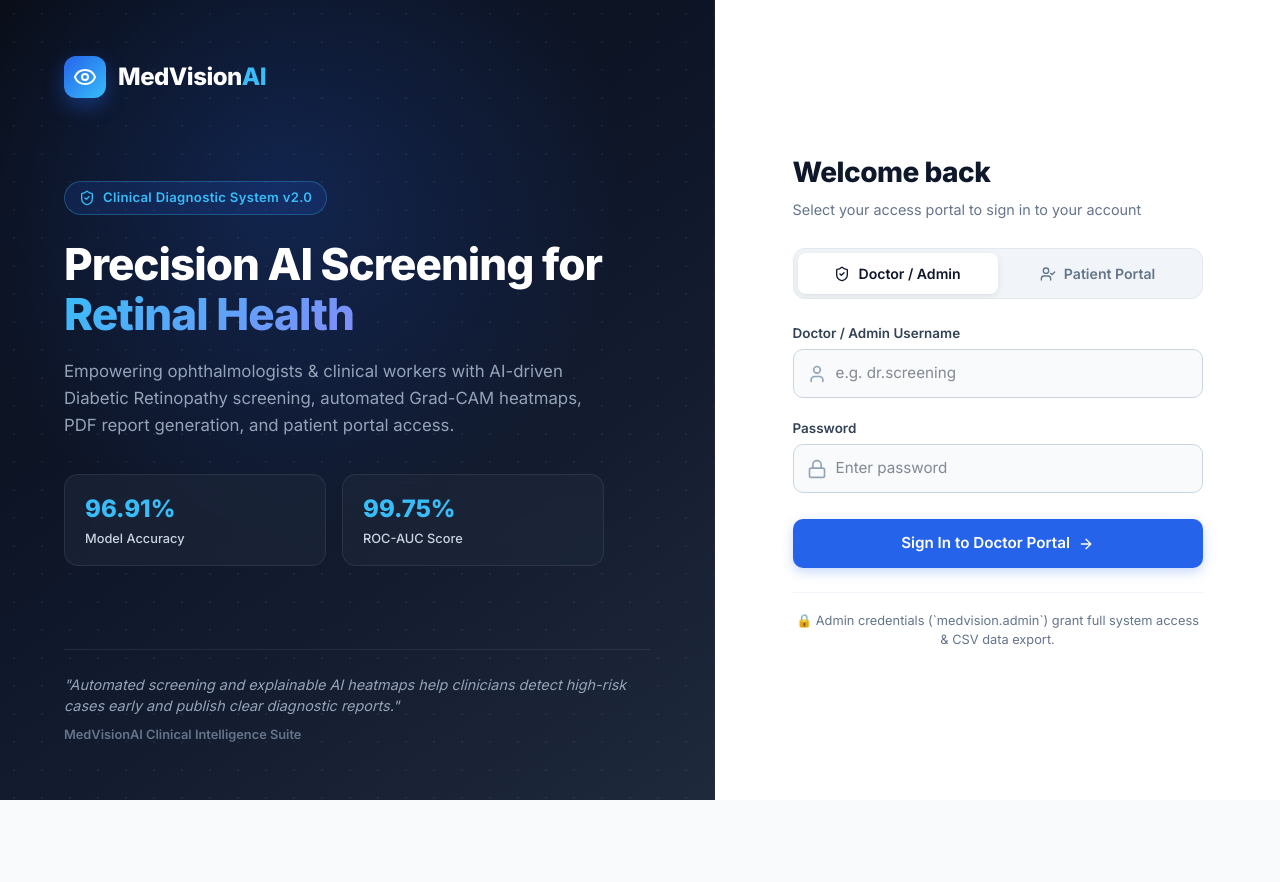
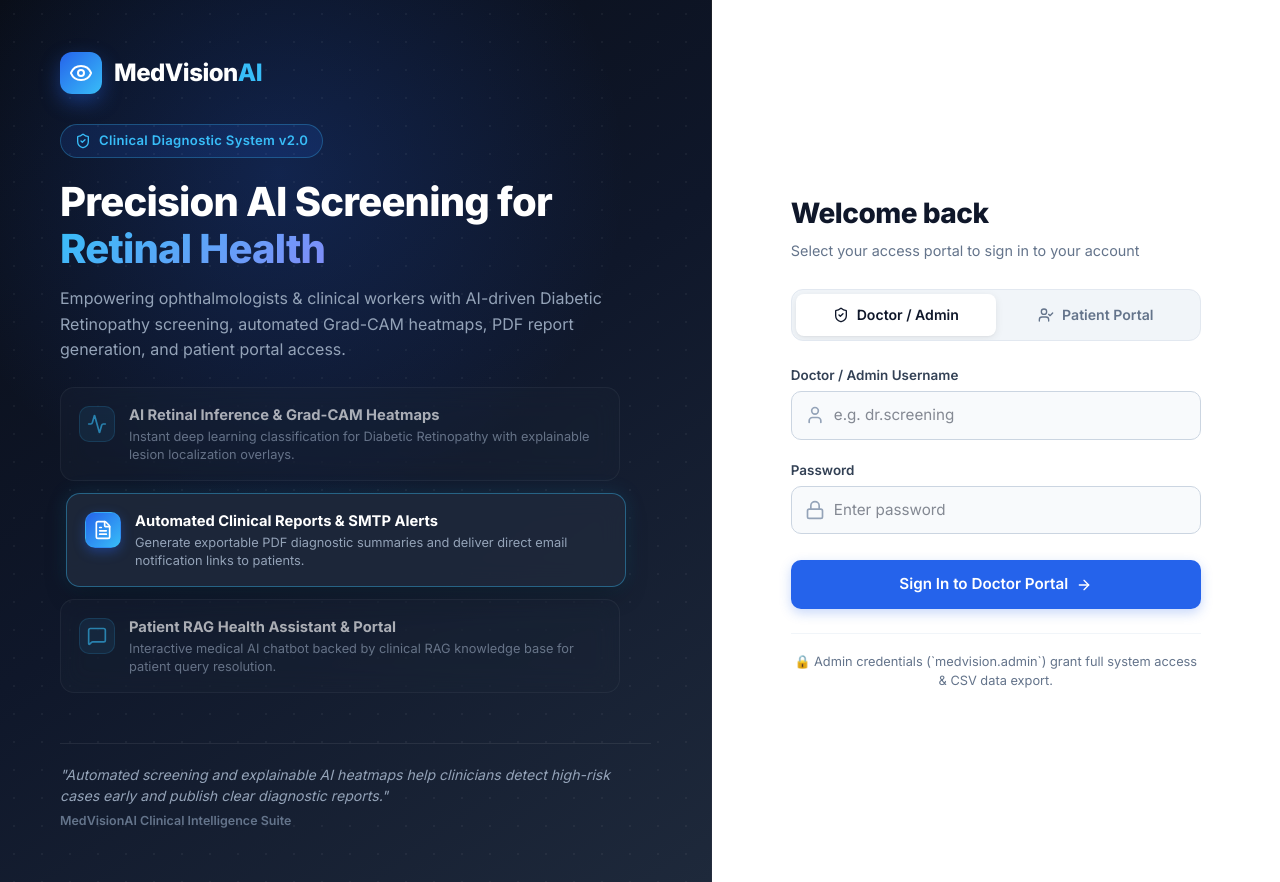
Before and after one commit to phanikumar822/MedVisionAI-v2, a React (Vite) app in the folder frontend/: page /login in a window 1280 px wide. Before the commit the page ends 800 px from the top, so only its background shows below. Built offline with nearby package versions, Linux system fonts and the light colour scheme.

Commit message:
Enhance Login page with formal hospital workflow showcase carousel and smooth transitions

```diff
--- a/frontend/src/pages/Login.css
+++ b/frontend/src/pages/Login.css
@@ -18,7 +18,7 @@
   display: flex;
   flex-direction: column;
   justify-content: space-between;
-  padding: 56px 64px;
+  padding: 52px 60px;
   color: #ffffff;
   overflow: hidden;
   border-right: 1px solid rgba(255, 255, 255, 0.08);
@@ -81,8 +81,8 @@
 .hero-content {
   position: relative;
   z-index: 5;
-  max-width: 540px;
-  margin: 40px 0;
+  max-width: 560px;
+  margin: 30px 0;
 }
 
 .hero-badge {
@@ -97,16 +97,16 @@
   font-size: 0.82em;
   font-weight: 600;
   letter-spacing: 0.3px;
-  margin-bottom: 24px;
+  margin-bottom: 20px;
 }
 
 .hero-title {
-  font-size: 2.75em;
+  font-size: 2.5em;
   font-weight: 800;
-  line-height: 1.15;
-  letter-spacing: -1px;
+  line-height: 1.18;
+  letter-spacing: -0.8px;
   color: #ffffff;
-  margin-bottom: 18px;
+  margin-bottom: 14px;
 }
 
 .hero-title span {
@@ -117,38 +117,80 @@
 }
 
 .hero-description {
-  font-size: 1.05em;
+  font-size: 1em;
   line-height: 1.6;
   color: #94a3b8;
-  margin-bottom: 36px;
+  margin-bottom: 24px;
 }
 
-/* Metrics Grid */
-.hero-metrics {
-  display: grid;
-  grid-template-columns: repeat(2, 1fr);
-  gap: 16px;
+/* Dynamic Hospital Workflow Showcase Carousel */
+.workflow-showcase-container {
+  display: flex;
+  flex-direction: column;
+  gap: 12px;
+  margin: 20px 0;
 }
 
-.metric-card {
-  background: rgba(30, 41, 59, 0.6);
+.workflow-card {
+  background: rgba(30, 41, 59, 0.45);
   border: 1px solid rgba(255, 255, 255, 0.08);
   border-radius: 14px;
-  padding: 16px 20px;
-  backdrop-filter: blur(10px);
+  padding: 16px 18px;
+  backdrop-filter: blur(12px);
+  cursor: pointer;
+  transition: all 0.35s cubic-bezier(0.16, 1, 0.3, 1);
+  display: flex;
+  align-items: flex-start;
+  gap: 14px;
+  opacity: 0.65;
 }
 
-.metric-value {
-  font-size: 1.5em;
-  font-weight: 800;
+.workflow-card:hover, .workflow-card.active {
+  opacity: 1;
+  background: rgba(30, 41, 59, 0.9);
+  border-color: rgba(56, 189, 248, 0.4);
+  transform: translateX(6px);
+  box-shadow: 0 10px 25px -5px rgba(0, 0, 0, 0.4), 0 0 20px rgba(56, 189, 248, 0.15);
+}
+
+.workflow-card-icon {
+  width: 36px;
+  height: 36px;
+  border-radius: 10px;
+  background: rgba(56, 189, 248, 0.12);
+  border: 1px solid rgba(56, 189, 248, 0.25);
+  display: flex;
+  align-items: center;
+  justify-content: center;
   color: #38bdf8;
+  flex-shrink: 0;
+  margin-top: 2px;
+  transition: all 0.3s ease;
+}
+
+.workflow-card.active .workflow-card-icon {
+  background: linear-gradient(135deg, #2563eb, #38bdf8);
+  color: #ffffff;
+  box-shadow: 0 4px 12px rgba(37, 99, 235, 0.4);
+}
+
+.workflow-card-text {
+  display: flex;
+  flex-direction: column;
+}
+
+.workflow-card-title {
+  font-size: 0.92em;
+  font-weight: 700;
+  color: #ffffff;
   margin-bottom: 2px;
 }
 
-.metric-label {
+.workflow-card-desc {
   font-size: 0.8em;
-  color: #cbd5e1;
-  font-weight: 500;
+  color: #94a3b8;
+  line-height: 1.4;
+  margin: 0;
 }
 
 /* Hero Footer Testimonial */
@@ -156,22 +198,21 @@
   position: relative;
   z-index: 5;
   border-top: 1px solid rgba(255, 255, 255, 0.08);
-  padding-top: 24px;
+  padding-top: 20px;
 }
 
 .hero-quote {
-  font-size: 0.9em;
+  font-size: 0.88em;
   color: #94a3b8;
   font-style: italic;
   line-height: 1.5;
-  margin: 0 0 8px 0;
+  margin: 0 0 6px 0;
 }
 
 .hero-quote-author {
-  font-size: 0.8em;
+  font-size: 0.78em;
   color: #64748b;
   font-weight: 600;
-
   font-style: normal;
 }
 
--- a/frontend/src/pages/Login.tsx
+++ b/frontend/src/pages/Login.tsx
@@ -1,8 +1,29 @@
-import React, { useState } from 'react';
+import React, { useState, useEffect } from 'react';
 import { useNavigate } from 'react-router-dom';
 import { useAuth } from '../context/AuthContext';
-import { Eye, ShieldCheck, UserCheck, Lock, User, ArrowRight } from 'lucide-react';
+import { Eye, ShieldCheck, UserCheck, Lock, User, ArrowRight, Activity, FileText, MessageSquare } from 'lucide-react';
 import './Login.css';
+
+const WORKFLOW_STEPS = [
+  {
+    id: 0,
+    icon: Activity,
+    title: "AI Retinal Inference & Grad-CAM Heatmaps",
+    desc: "Instant deep learning classification for Diabetic Retinopathy with explainable lesion localization overlays."
+  },
+  {
+    id: 1,
+    icon: FileText,
+    title: "Automated Clinical Reports & SMTP Alerts",
+    desc: "Generate exportable PDF diagnostic summaries and deliver direct email notification links to patients."
+  },
+  {
+    id: 2,
+    icon: MessageSquare,
+    title: "Patient RAG Health Assistant & Portal",
+    desc: "Interactive medical AI chatbot backed by clinical RAG knowledge base for patient query resolution."
+  }
+];
 
 const Login = () => {
   const [mode, setMode] = useState<'doctor' | 'patient'>('doctor');
@@ -10,8 +31,16 @@ const Login = () => {
   const [password, setPassword] = useState('');
   const [error, setError] = useState('');
   const [loading, setLoading] = useState(false);
+  const [activeStep, setActiveStep] = useState(0);
   const { login } = useAuth();
   const navigate = useNavigate();
+
+  useEffect(() => {
+    const timer = setInterval(() => {
+      setActiveStep((prev) => (prev + 1) % WORKFLOW_STEPS.length);
+    }, 4000);
+    return () => clearInterval(timer);
+  }, []);
 
   const handleSubmit = async (e: React.FormEvent) => {
     e.preventDefault();
@@ -70,16 +99,27 @@ const Login = () => {
             automated Grad-CAM heatmaps, PDF report generation, and patient portal access.
           </p>
 
-          {/* Clinical Metrics */}
-          <div className="hero-metrics">
-            <div className="metric-card">
-              <div className="metric-value">96.91%</div>
-              <div className="metric-label">Model Accuracy</div>
-            </div>
-            <div className="metric-card">
-              <div className="metric-value">99.75%</div>
-              <div className="metric-label">ROC-AUC Score</div>
-            </div>
+          {/* Dynamic Hospital Workflow Showcase Carousel */}
+          <div className="workflow-showcase-container">
+            {WORKFLOW_STEPS.map((step) => {
+              const IconComp = step.icon;
+              const isActive = activeStep === step.id;
+              return (
+                <div
+                  key={step.id}
+                  className={`workflow-card ${isActive ? 'active' : ''}`}
+                  onClick={() => setActiveStep(step.id)}
+                >
+                  <div className="workflow-card-icon">
+                    <IconComp className="w-5 h-5" />
+                  </div>
+                  <div className="workflow-card-text">
+                    <div className="workflow-card-title">{step.title}</div>
+                    <div className="workflow-card-desc">{step.desc}</div>
+                  </div>
+                </div>
+              );
+            })}
           </div>
         </div>
 
```
